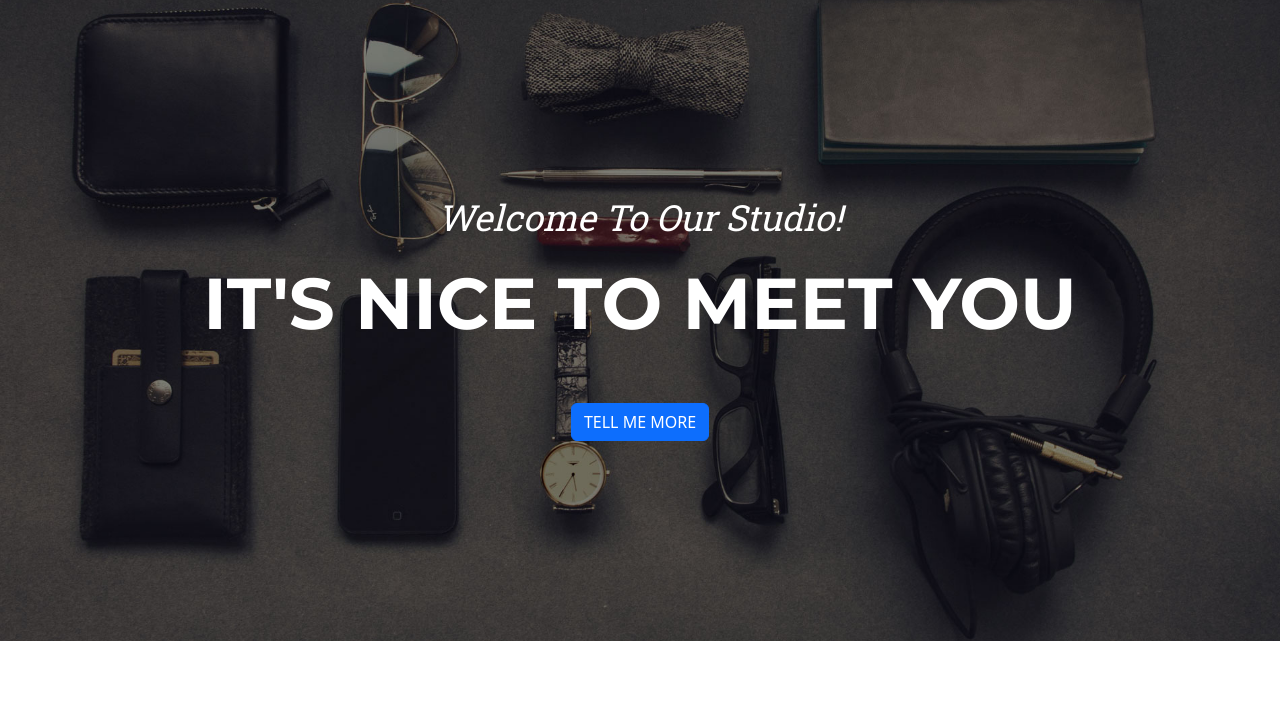
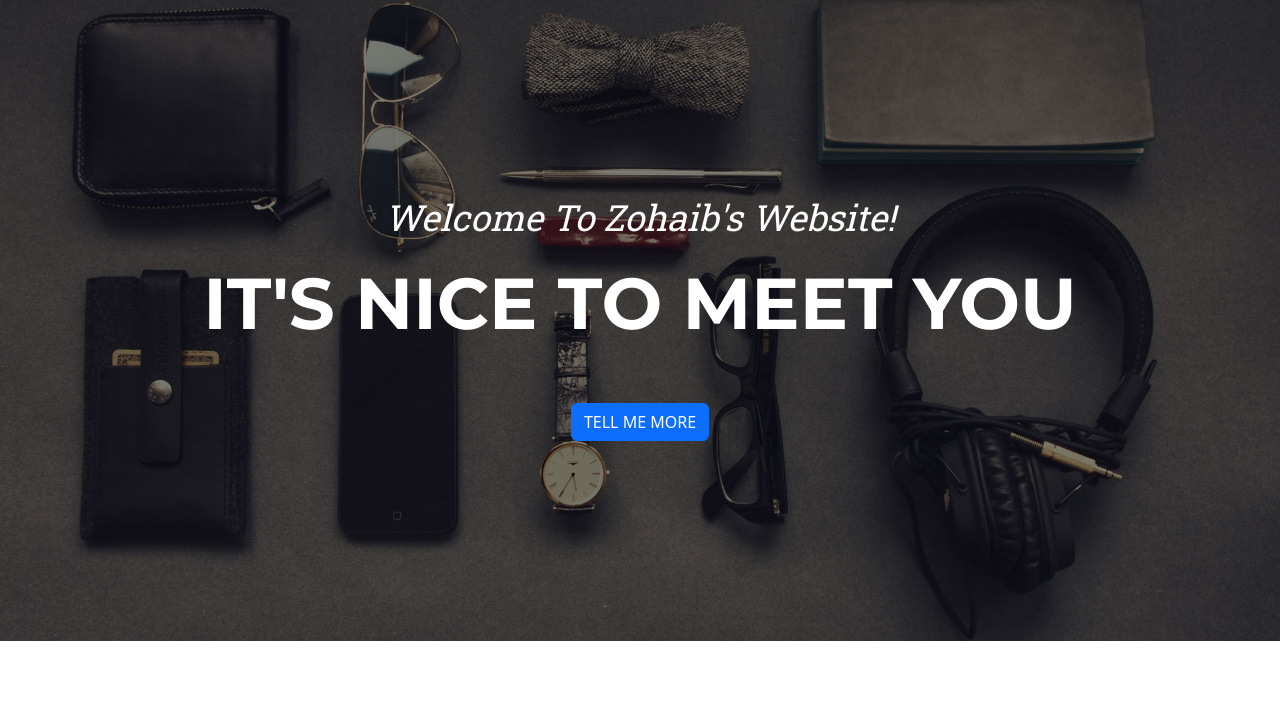
Before and after one commit to zohaib02/HNC, a website: page index.html in a window 1280 px wide. Shown: the part 73-800 px from the top of the page. Drawn offline with nearby package versions, Linux system fonts and the light colour scheme.

Commit message:
Update 2 files

```diff
--- a/index.html
+++ b/index.html
@@ -78,7 +78,7 @@
     <!-- Masthead-->
     <header class="masthead">
       <div class="container">
-        <div class="masthead-subheading">Welcome To Our Studio!</div>
+        <div class="masthead-subheading">Welcome To Zohaib's Website!</div>
         <div class="masthead-heading text-uppercase">It's Nice To Meet You</div>
         <a class="btn btn-primary btn-xl text-uppercase" href="#services"
           >Tell Me More</a
```
Also changed, not shown: 1 other file.
